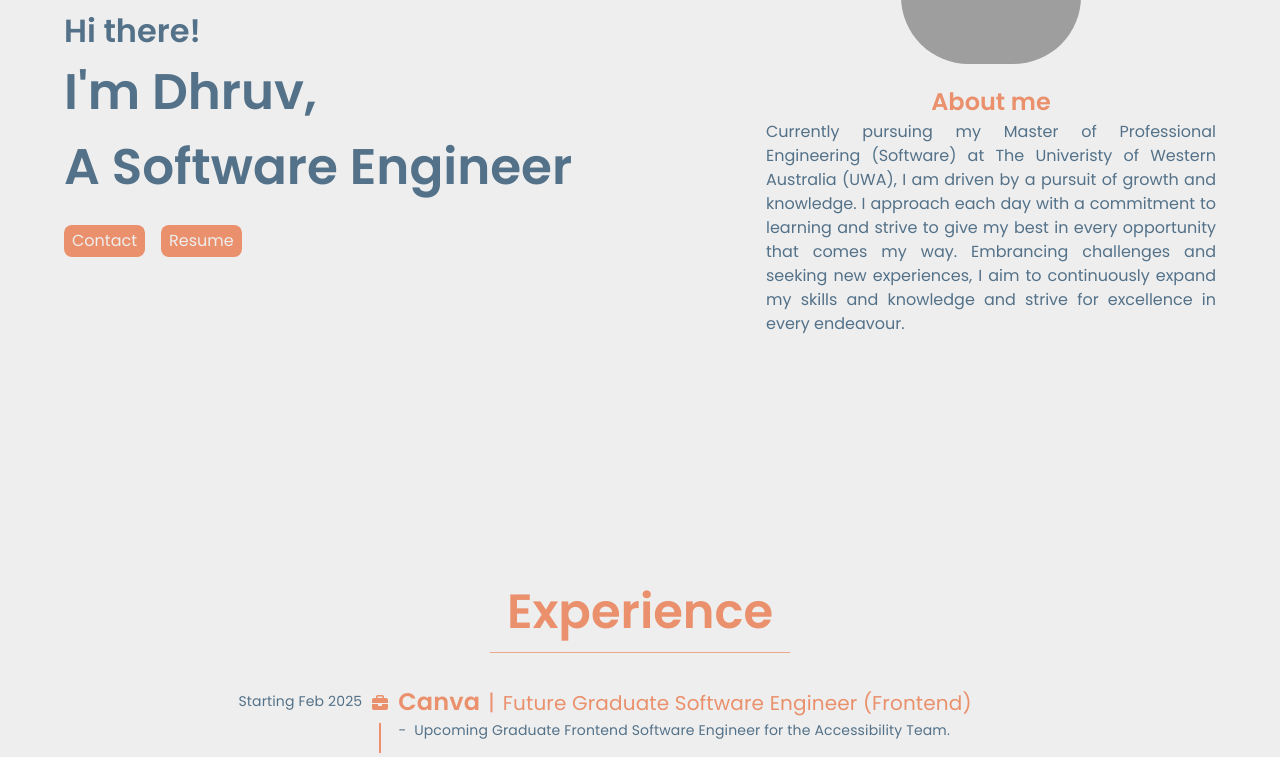
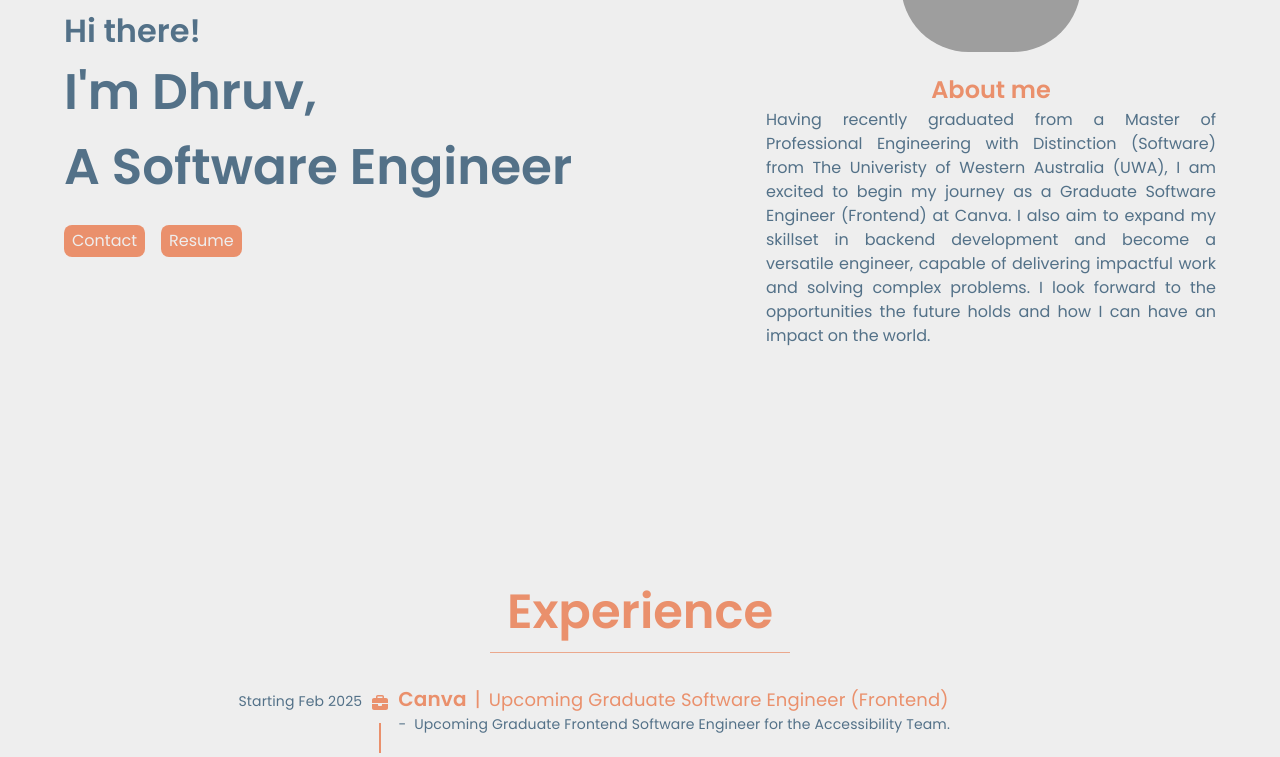
Before and after one commit to Dhrubub/portfolio, a React (Vite) app: page / in a window 1280 px wide. Shown: the part 280-1037 px from the top of the page. Built offline with nearby package versions, Linux system fonts and the light colour scheme; grey boxes are pictures that could not be loaded.

Commit message:
update timeline, summary, resume

```diff
--- a/src/components/Footer.tsx
+++ b/src/components/Footer.tsx
@@ -43,7 +43,7 @@ const Footer = () => {
 					Website built using ReactJS and TailwindCSS
 				</p>
 				<p className='text-[12px] sm:text-[14px] text-secondary'>
-					Last Updated on 8 November 2024
+					Last Updated on 27 December 2024
 				</p>
 			</div>
 		</div>
--- a/src/components/Hero.tsx
+++ b/src/components/Hero.tsx
@@ -4,7 +4,6 @@ import styles from '../style';
 import dhruv from '../assets/dhruv.png';
 import casualDhruv from '../assets/casual_dhruv.jpg';
 
-import resume from '../assets/Dhruv_Resume.pdf';
 import { Link } from 'react-router-dom';
 
 const Hero = () => {
@@ -90,14 +89,15 @@ const Hero = () => {
 					<p
 						className={`text-secondary md:text-[16px] text-[14px] md:max-w-[450px] max-w-[380px] text-justify`}
 					>
-						Currently pursuing my Master of Professional Engineering
-						(Software) at The Univeristy of Western Australia (UWA),
-						I am driven by a pursuit of growth and knowledge. I
-						approach each day with a commitment to learning and
-						strive to give my best in every opportunity that comes
-						my way. Embrancing challenges and seeking new
-						experiences, I aim to continuously expand my skills and
-						knowledge and strive for excellence in every endeavour.
+						Having recently graduated from a Master of Professional
+						Engineering with Distinction (Software) from The
+						Univeristy of Western Australia (UWA), I am excited to
+						begin my journey as a Graduate Software Engineer
+						(Frontend) at Canva. I also aim to expand my skillset in
+						backend development and become a versatile engineer,
+						capable of delivering impactful work and solving complex
+						problems. I look forward to the opportunities the future
+						holds and how I can have an impact on the world.
 					</p>
 				</div>
 			</div>
--- a/src/components/Resume.tsx
+++ b/src/components/Resume.tsx
@@ -1,14 +1,18 @@
 import { useEffect } from 'react';
 import { useNavigate } from 'react-router-dom';
-import resume from '../assets/Dhruv_Resume.pdf';
 
 const Resume = () => {
 	const navigate = useNavigate();
 
 	useEffect(() => {
-		// Open the PDF in the same tab
-		window.open(resume, '_self');
-		navigate('/', { replace: true });
+		const files = import.meta.glob('../assets/resume/*.pdf');
+		const filePath = Object.keys(files)[0]; // Get the first PDF file
+
+		files[filePath]().then((module) => {
+			const resumePath = (module as { default: string }).default;
+			window.open(resumePath, '_self');
+			navigate('/', { replace: true });
+		});
 	}, [navigate]);
 
 	return null; // No UI needed since we're opening the PDF
--- a/src/components/TimeLineCard.tsx
+++ b/src/components/TimeLineCard.tsx
@@ -86,12 +86,12 @@ const TimeLineCard = ({
 			</TimelineSeparator>
 			<TimelineContent className='!font-poppins !pt-[7.1px] sm:!pt-[1px] !px-[0px]'>
 				<div className='flex items-end'>
-					<span className='text-tertiary font-semibold sm:text-[24px] text-[18px] max-w-[470px] sm:max-w-[640px]'>
+					<span className='text-tertiary font-semibold sm:text-[20px] text-[16px] max-w-[470px] sm:max-w-[640px]'>
 						{title}
-						<span className='mx-2 text-tertiary font-light sm:text-[22px] text-[16px]'>
+						<span className='mx-2 text-tertiary font-light sm:text-[20px] text-[14px]'>
 							|
 						</span>
-						<span className='text-tertiary font-normal sm:text-[20px] text-[14px]'>
+						<span className='text-tertiary font-normal sm:text-[18px] text-[12px]'>
 							{position}
 						</span>
 					</span>
--- a/src/components/TimeLineElements.ts
+++ b/src/components/TimeLineElements.ts
@@ -17,7 +17,7 @@ interface TimeLineElementProps {
 const exp = {
 	visagio: {
 		title: 'Visagio',
-		position: 'Software Engineer Consultant',
+		position: 'Technology Consultant Intern',
 		description: [
 			'Developed features in a web tool using Angular and Typescript to streamline manual processes, resulting in a 15% increase in efficiency.',
 			'Designed a structure to improve code quality and reduce code size by 10%.',
@@ -35,13 +35,13 @@ const exp = {
 			'Published a literature review in EUVIP 2023 titled: Classical approaches and new deep learning trends to assist in accurately and efficiently diagnosing ear disease from otoscopic images.',
 			'Created a deep learning model with Python and Keras to diagnose ear diseases from otoscopic images.',
 		],
-		date: 'Nov 2022 - Dec 2023',
+		date: 'Nov 2022 - Sep 2023',
 		skills: [],
 		icon: faBriefcase,
 	},
 	soar: {
 		title: 'Soar.Earth',
-		position: 'Junior Software Engineer',
+		position: 'Software Engineer Intern',
 		description: [
 			'Enhanced the UI of the Soar.Earth platform through React, Redux, Typescript, HTML, and CSS, contributing to a 10x increase in user registrations to 50,000.',
 			'Performed automated testing using the React Testing Library and Cypress.',
@@ -59,17 +59,17 @@ const exp = {
 			'Tutored and assisted a class of 15 university students in CITS1001 Software Engineering with Java.',
 			'Evaluated projects and assessments, offered constructive feedback, and monitored exams.',
 		],
-		date: 'March 2022 - June 2022',
+		date: 'Mar 2022 - Jun 2022',
 		skills: [],
 		icon: faBriefcase,
 	},
 	honours: {
 		title: 'UWA',
-		position: 'Honours in Software Engineering and Computer Science',
+		position:
+			'Bachelor of Science with First Class Honours (Software Engineering and Computer Science)',
 		description: [
-			'First Class Honours',
 			'WAM: 82.13%',
-			'GPA: 6.375 / 7',
+			'GPA: 6.40 / 7',
 			'Thesis title: Using deep learning to assist in \
 			accurately diagnosing ear diseases from otoscopic images.',
 		],
@@ -79,7 +79,7 @@ const exp = {
 	},
 	undergrad: {
 		title: 'UWA',
-		position: 'Engineering Science and Computer Science',
+		position: 'Bachelor of Science (Engineering Science, Computer Science)',
 		description: ['WAM: 80.50%', 'GPA: 6.50 / 7'],
 		date: 'Feb 2019 - Nov 2021',
 		skills: [],
@@ -87,8 +87,9 @@ const exp = {
 	},
 	masters: {
 		title: 'UWA',
-		position: 'Master of Professional Engineering (Software)',
-		description: ['WAM: 82.88%', 'GPA: 6.75 / 7'],
+		position:
+			'Master of Professional Engineering with Distinction (Software)',
+		description: ['WAM: 82.36%', 'GPA: 6.73 / 7'],
 		date: 'Feb 2023 - Dec 2024',
 		skills: [],
 		icon: faGraduationCap,
@@ -96,7 +97,10 @@ const exp = {
 	school: {
 		title: 'Willetton Senior High School',
 		position: 'High School',
-		description: ['ATAR: 99.40 (Top 0.6% in the state)'],
+		description: [
+			'ATAR: 99.40 (Top 0.6% in the state)',
+			'Subjects: Math Specialist, Math Methods, Chemistry, Physics, English, Hindi',
+		],
 		date: '2014 - 2018',
 		skills: [],
 		icon: faGraduationCap,
@@ -127,7 +131,7 @@ const exp = {
 	},
 	canva: {
 		title: 'Canva',
-		position: 'Future Graduate Software Engineer (Frontend)',
+		position: 'Upcoming Graduate Software Engineer (Frontend)',
 		description: [
 			'Upcoming Graduate Frontend Software Engineer for the Accessibility Team.',
 		],
```
Also changed, not shown: 2 other files (tests, documents, lock files or other folders).
